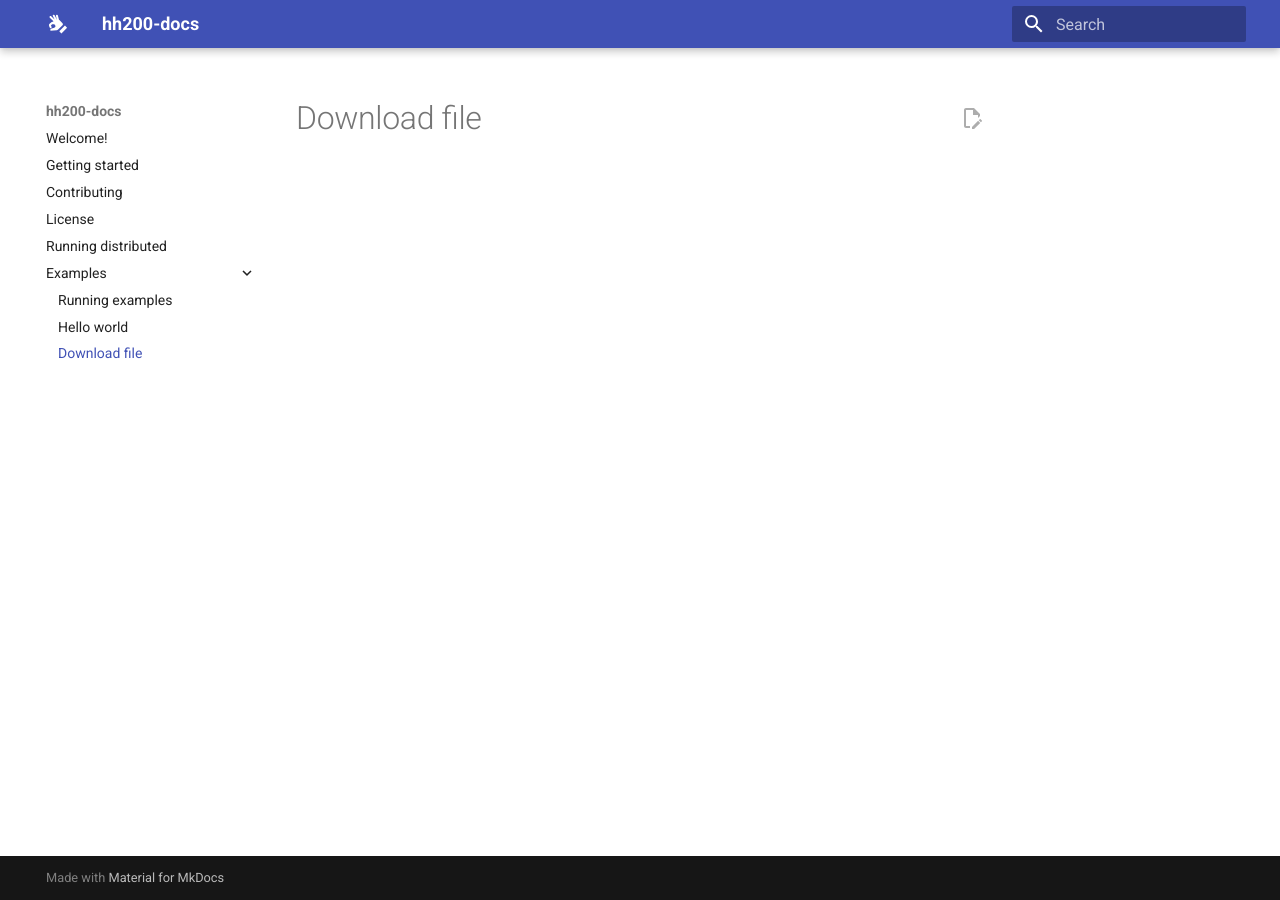
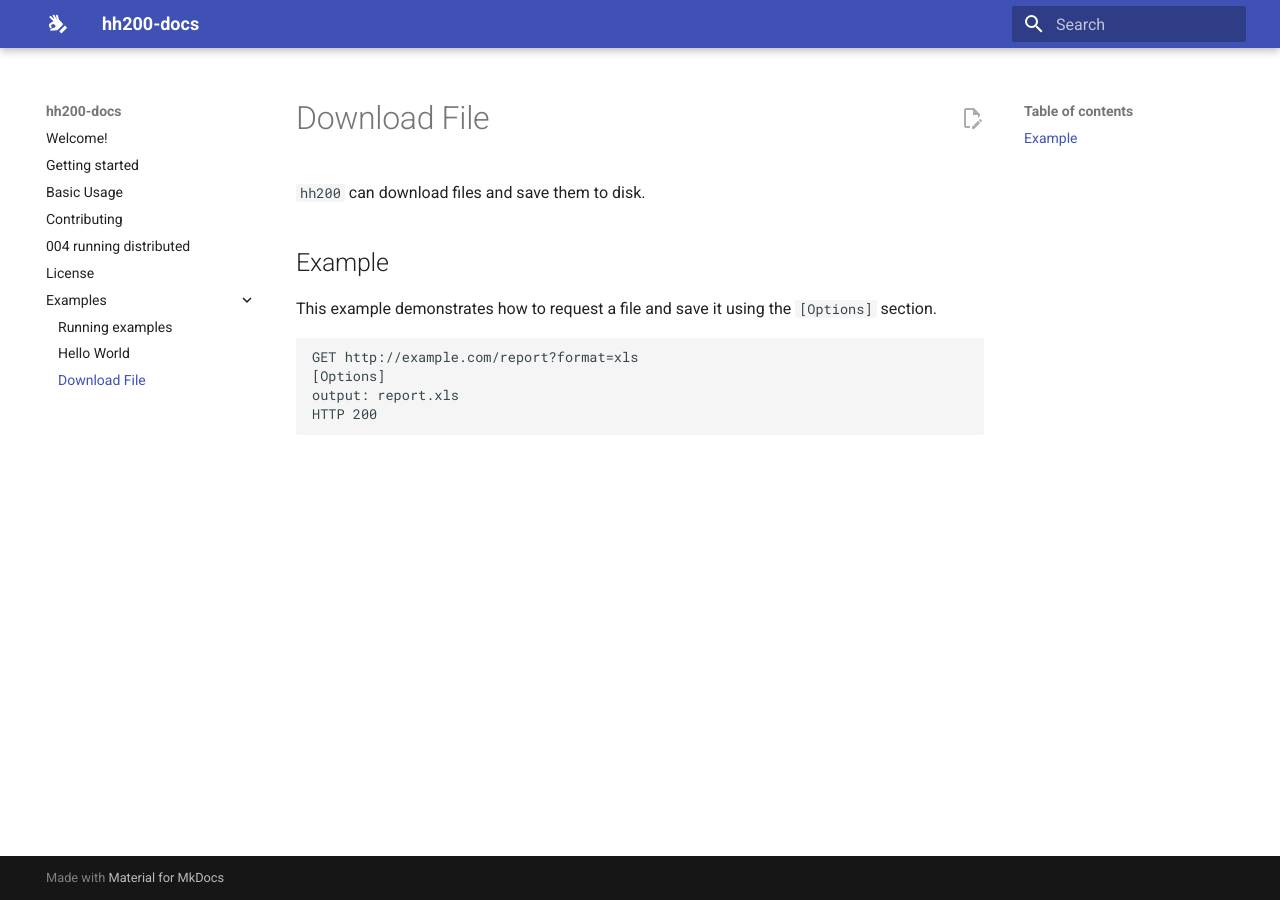
Before and after one commit to tbmreza/hh200-docs, an MkDocs documentation site: the page built from docs/examples/download-file.md, in a window 1280 px wide. Built offline with MkDocs 1.6.1 and Material for MkDocs 9.7.7, drawn with Linux system fonts in a browser that asks for light colours; comment, search, counter and statistics services are not loaded.

Commit message:
Add and populate documentation pages
- Create `docs/002-basic-usage.md` to explain basic usage.
- Populate `docs/examples/001-hello-world.md` with a simple example.
- Populate `docs/examples/download-file.md` with a file download example.
- Rename `docs/running-distributed.md` to `docs/004-running-distributed.md` for consistent ordering.

````diff
--- a/docs/examples/download-file.md
+++ b/docs/examples/download-file.md
@@ -1 +1,14 @@
-# Download file
+# Download File
+
+`hh200` can download files and save them to disk.
+
+## Example
+
+This example demonstrates how to request a file and save it using the `[Options]` section.
+
+```
+GET http://example.com/report?format=xls
+[Options]
+output: report.xls
+HTTP 200
+```
````
Also changed, not shown: docs/002-basic-usage.md (added, +47 -0 lines), docs/examples/001-hello-world.md (+16 -1 lines), docs/004-running-distributed.md (renamed from docs/running-distributed.md).
